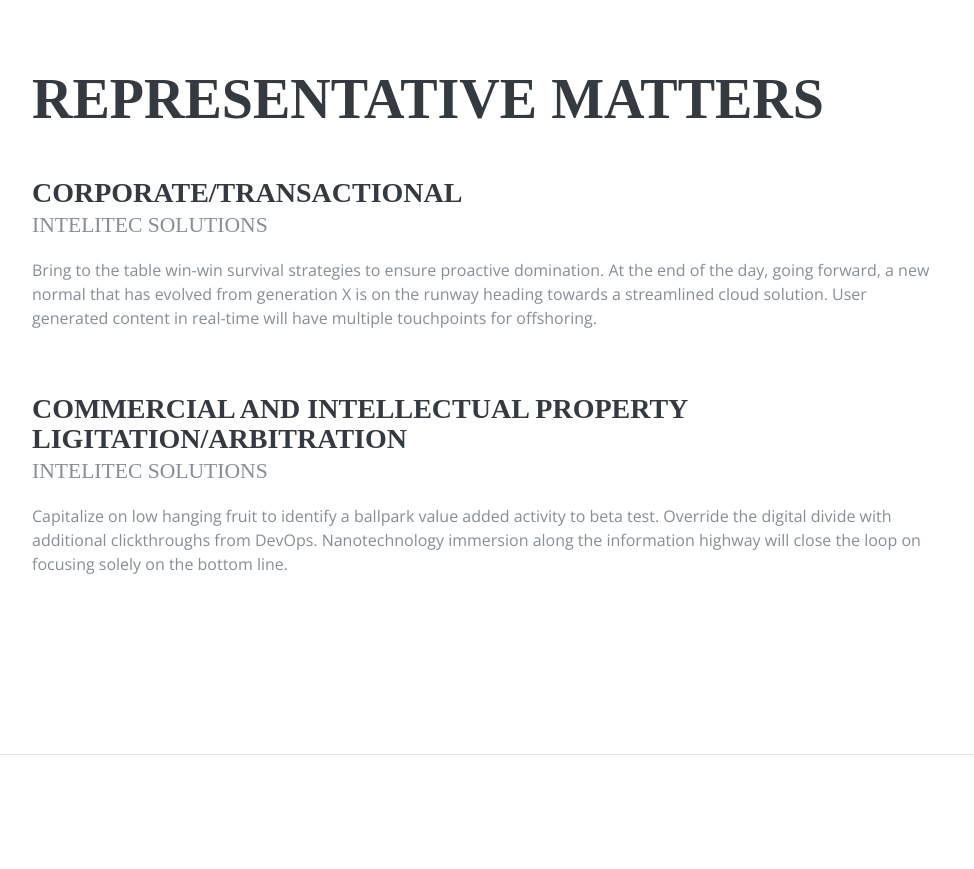
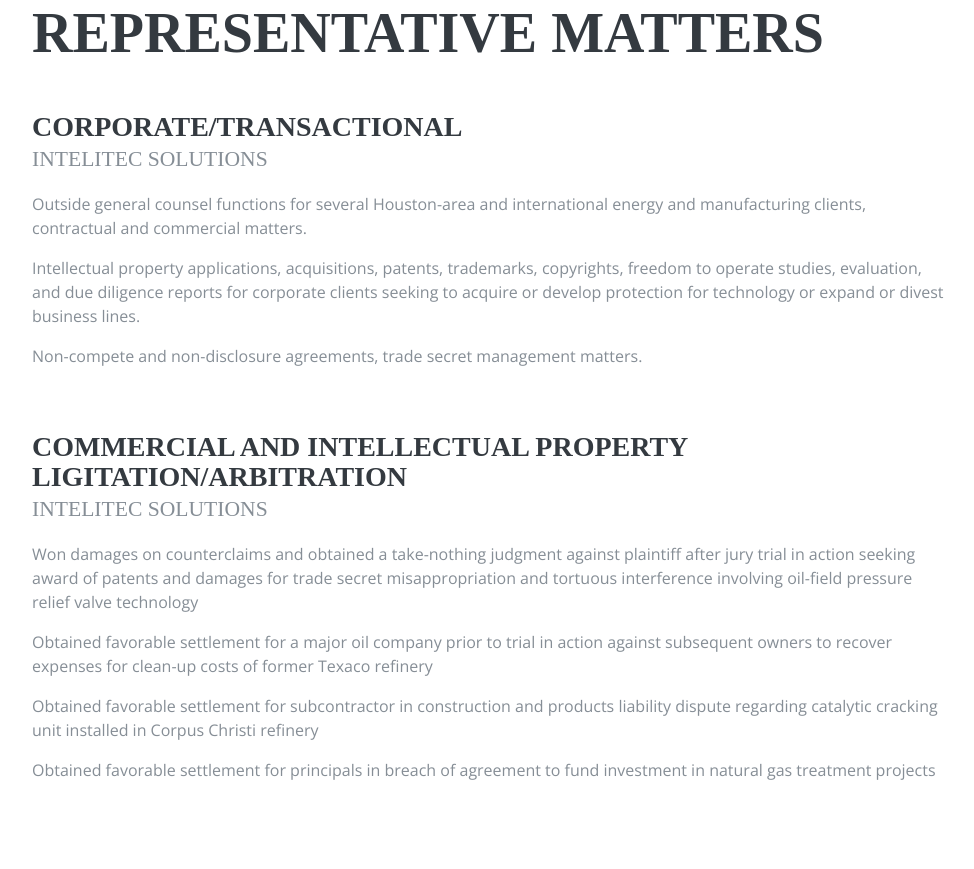
Before and after one commit to andrewtower/andrewtower.github.io, a plain HTML site: page index.html in a window 1280 px wide. Shown: the part 1751-2620 px from the top of the page, without its empty margins (288-1262 px from the left). Drawn offline with nearby package versions, Linux system fonts and the light colour scheme; a web font is replaced by a local one.

Commit message:
Update index.html

```diff
--- a/index.html
+++ b/index.html
@@ -145,9 +145,13 @@
             <div class="resume-content mr-auto">
               <h3 class="mb-0">Corporate/Transactional</h3>
               <div class="subheading mb-3">Intelitec Solutions</div>
-              <p>Bring to the table win-win survival strategies to ensure proactive domination. At the end of the day, going forward,
-                a new normal that has evolved from generation X is on the runway heading towards a streamlined cloud solution.
-                User generated content in real-time will have multiple touchpoints for offshoring.</p>
+              <p>Outside general counsel functions for several Houston-area and international energy and
+                manufacturing clients, contractual and commercial matters.</p>
+              <p>Intellectual property applications,
+                acquisitions, patents, trademarks, copyrights, freedom to operate studies, evaluation, and due
+                diligence reports for corporate clients seeking to acquire or develop protection for technology
+                or expand or divest business lines.</p>
+              <p>Non-compete and non-disclosure agreements, trade secret management matters.</p>
             </div>
             <!-- <div class="resume-date text-md-right">
               <span class="text-primary">March 2013 - Present</span>
@@ -158,9 +162,15 @@
             <div class="resume-content mr-auto">
               <h3 class="mb-0">Commercial and Intellectual Property Ligitation/Arbitration</h3>
               <div class="subheading mb-3">Intelitec Solutions</div>
-              <p>Capitalize on low hanging fruit to identify a ballpark value added activity to beta test. Override the digital divide
-                with additional clickthroughs from DevOps. Nanotechnology immersion along the information highway will close the
-                loop on focusing solely on the bottom line.</p>
+              <p>Won damages on counterclaims and obtained a take-nothing judgment against plaintiff after jury trial
+                in action seeking award of patents and damages for trade secret misappropriation and tortuous
+                interference involving oil-field pressure relief valve technology</p>
+              <p>Obtained favorable settlement for a major oil company prior to trial in action against subsequent owners
+                to recover expenses for clean-up costs of former Texaco refinery</p>
+              <p>Obtained favorable settlement for subcontractor in construction and products liability dispute regarding
+                catalytic cracking unit installed in Corpus Christi refinery</p>
+              <p>Obtained favorable settlement for principals in breach of agreement to fund investment in natural gas
+                treatment projects</p>
             </div>
             <!-- <div class="resume-date text-md-right">
               <span class="text-primary">December 2011 - March 2013</span>
```
